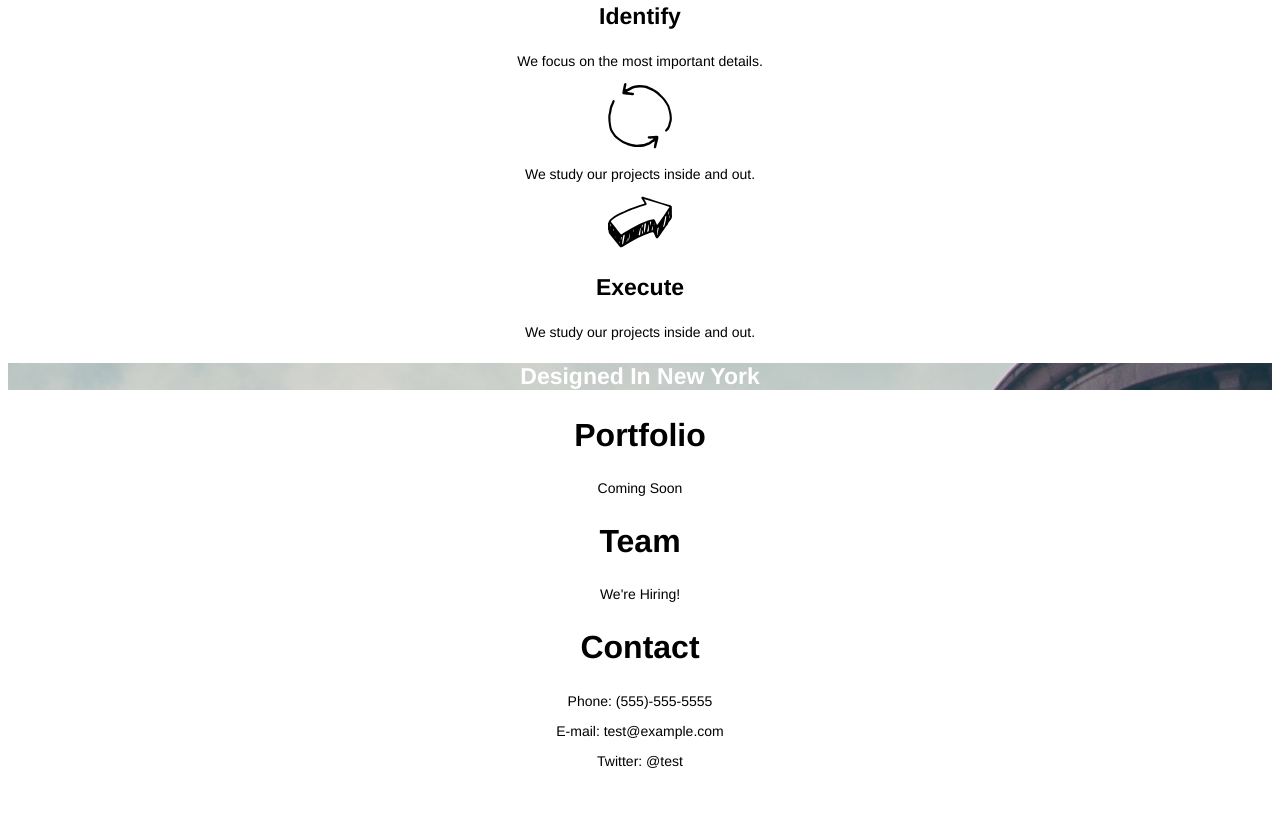
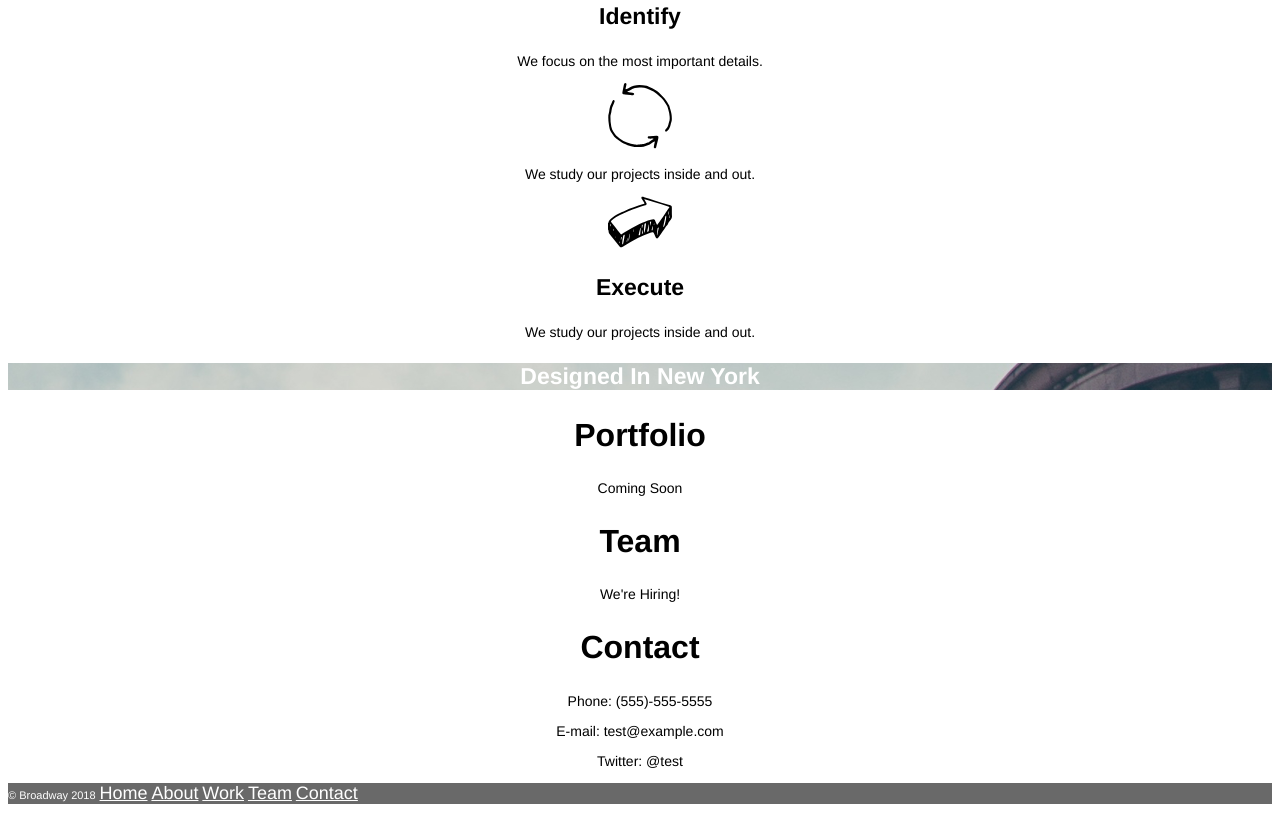
Before and after one commit to tyrasztt/Broadway, a plain HTML site: page index.html in a window 1280 px wide. Shown: the part 505-1323 px from the top of the page. Before the commit the page ends 1288 px from the top, so only its background shows below. Drawn offline with Linux system fonts and the light colour scheme.

Commit message:
Inserted footer

```diff
--- a/Resources/CSS/style.css
+++ b/Resources/CSS/style.css
@@ -30,3 +30,11 @@ p {
   background-image: url("../images/the-flatiron-building.png");
   color: white;
 }
+.copy {
+  font-size: 11px;
+  color: white;
+}
+footer {
+    background-color: dimgray;
+    text-align: left;
+}
--- a/index.html
+++ b/index.html
@@ -51,6 +51,17 @@
       <p>Twitter: @test</p>
     </div>
 
+    <!--  Footer -->
+
+    <footer>
+      <p><span class="copy">&copy; Broadway 2018</span>
+        <a href="#home">Home</a>
+        <a href="#about">About</a>
+        <a href="#work">Work</a>
+        <a href="#team">Team</a>
+        <a href="#contact">Contact</a>
+      </p>
+    </footer>
 
   </body>
 </html>
```
